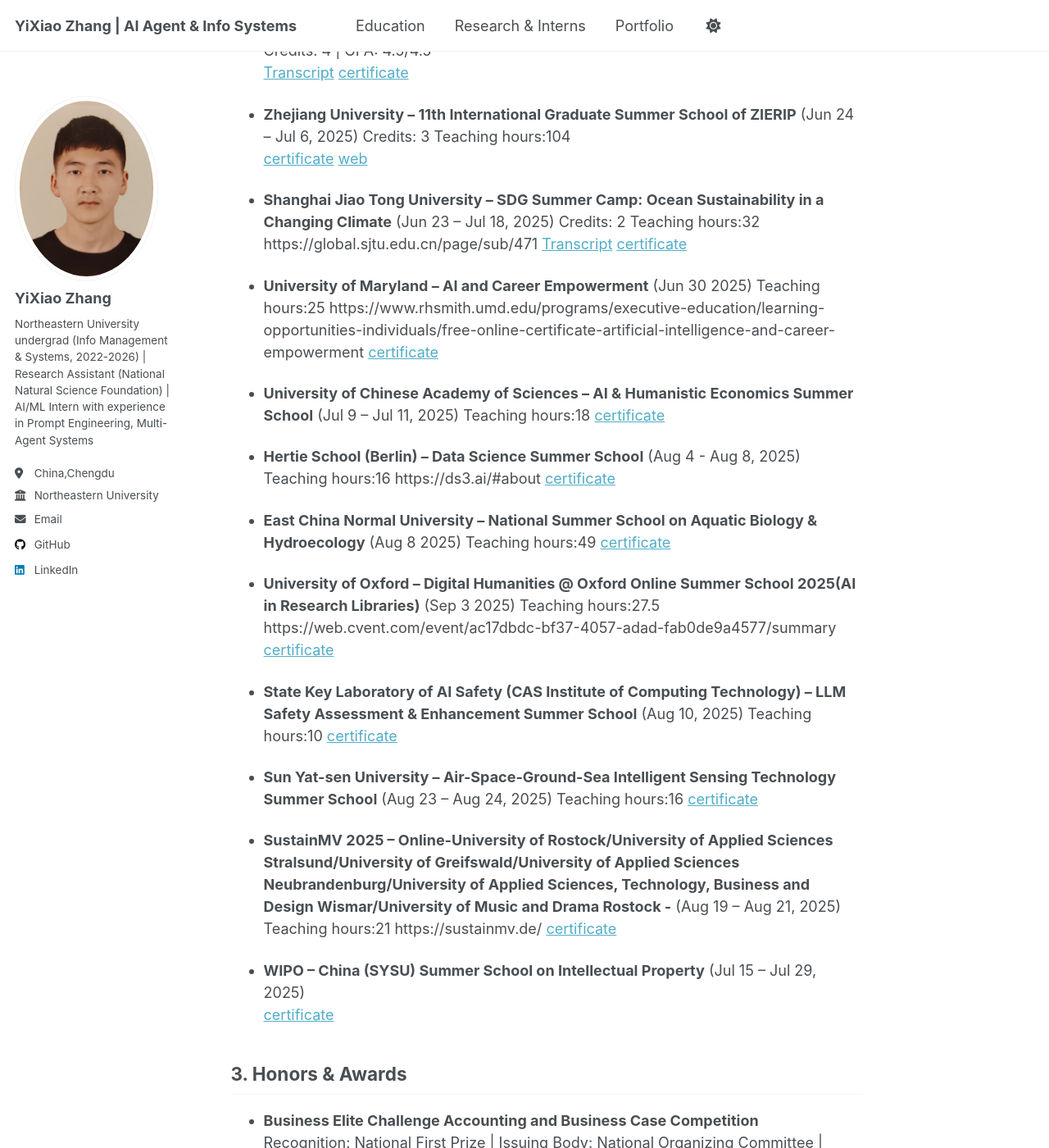
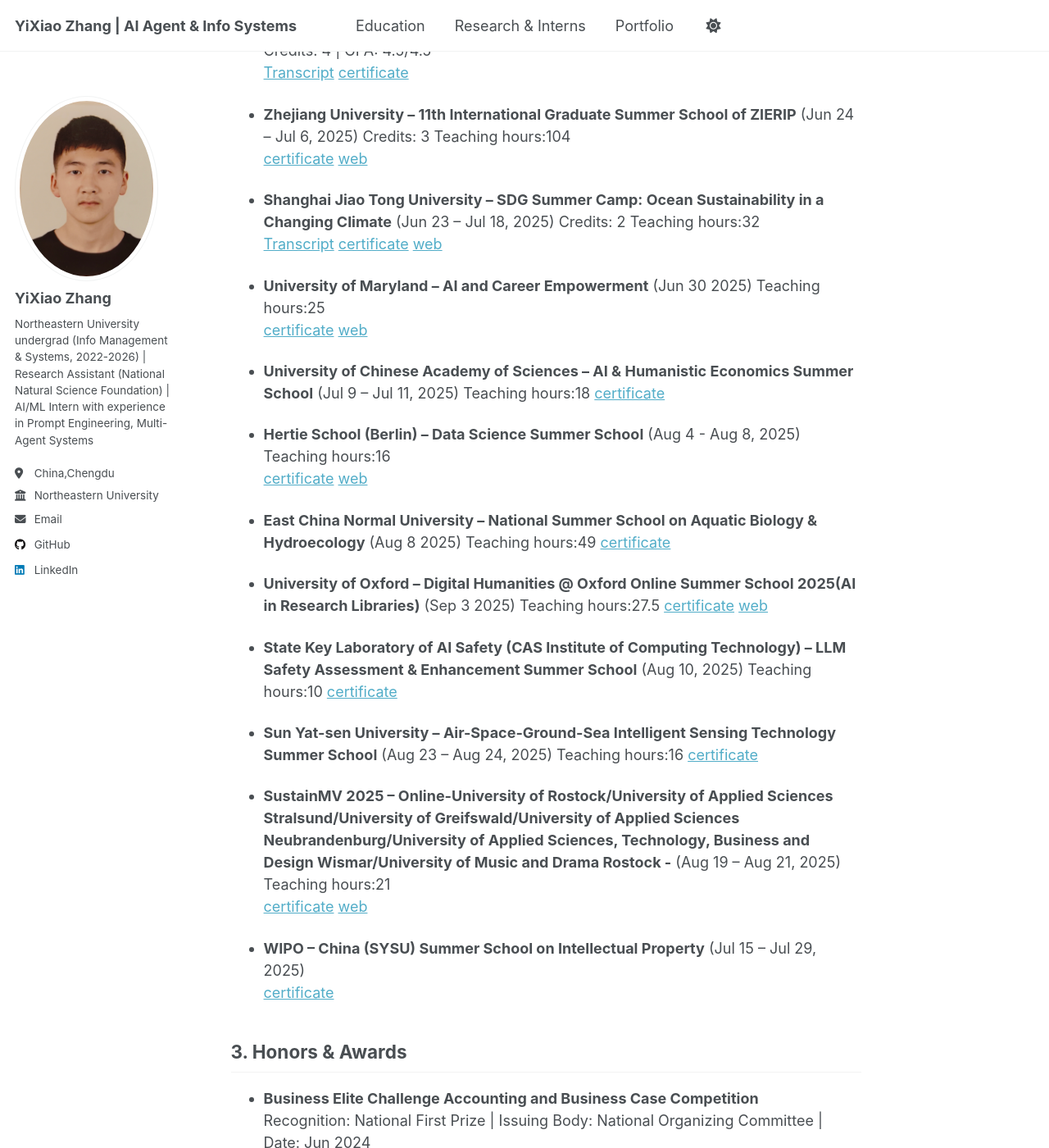
Before and after one commit to kiko022/kiko022.github.io, a Jekyll site: the page built from _pages/education.md, in a window 1280 px wide and 1400 px high, scrolled down 717 px. Shown: the whole window at 82% size. Built offline with Jekyll 4.4.1, drawn with Linux system fonts in a browser that asks for light colours; a script that is not in the unit is left out.

Commit message:
Update education.md

```diff
--- a/_pages/education.md
+++ b/_pages/education.md
@@ -30,24 +30,28 @@
   [certificate](/files/certificate/4_certificate_q13558882230@outlook.com_1756454036468_1.pdf)
   [web](https://sdg-gss.zju.edu.cn/Intelligenttechnologypromotessustainabledevelopment/main.psp)
 
-- **Shanghai Jiao Tong University – SDG Summer Camp: Ocean Sustainability in a Changing Climate** (Jun 23 – Jul 18, 2025)  Credits: 2  Teaching hours:32  https://global.sjtu.edu.cn/page/sub/471
+- **Shanghai Jiao Tong University – SDG Summer Camp: Ocean Sustainability in a Changing Climate** (Jun 23 – Jul 18, 2025)  Credits: 2  Teaching hours:32
   [Transcript](/files/certificate/YiXiao Zhang.pdf)
   [certificate](/files/certificate/27b2c7de1205ad968fb3a0f6716cac9af3c0221c936909f81c9a1eee3dfc134e.png)
+  [web](https://global.sjtu.edu.cn/page/sub/471)
 
-- **University of Maryland – AI and Career Empowerment** (Jun 30 2025)  Teaching hours:25  https://www.rhsmith.umd.edu/programs/executive-education/learning-opportunities-individuals/free-online-certificate-artificial-intelligence-and-career-empowerment
+- **University of Maryland – AI and Career Empowerment** (Jun 30 2025)  Teaching hours:25
   [certificate](/files/certificate/ai-and-career-empowerment-yixiao-zhang.pdf)
+  [web](https://www.rhsmith.umd.edu/programs/executive-education/learning-opportunities-individuals/free-online-certificate-artificial-intelligence-and-career-empowerment)
 
 - **University of Chinese Academy of Sciences – AI & Humanistic Economics Summer School** (Jul 9 – Jul 11, 2025)  Teaching hours:18
   [certificate](/files/certificate/18202429280_ZYX.pdf)
 
-- **Hertie School (Berlin) – Data Science Summer School** (Aug 4 - Aug 8, 2025) Teaching hours:16  https://ds3.ai/#about
+- **Hertie School (Berlin) – Data Science Summer School** (Aug 4 - Aug 8, 2025) Teaching hours:16
   [certificate](/files/certificate/DS3_Certificate.png)
+  [web](https://ds3.ai/#about)
 
 - **East China Normal University – National Summer School on Aquatic Biology & Hydroecology** (Aug 8 2025)  Teaching hours:49
   [certificate](/files/certificate/张一枭-结业证书.pdf)
 
-- **University of Oxford – Digital Humanities @ Oxford  Online Summer School 2025(AI in Research Libraries)** (Sep 3 2025)   Teaching hours:27.5 https://web.cvent.com/event/ac17dbdc-bf37-4057-adad-fab0de9a4577/summary
+- **University of Oxford – Digital Humanities @ Oxford  Online Summer School 2025(AI in Research Libraries)** (Sep 3 2025)   Teaching hours:27.5
   [certificate](/files/certificate/YiXiao Zhang_DHOxSS 2025 Attendance Certificate_03.09.25.pdf)
+  [web](https://web.cvent.com/event/ac17dbdc-bf37-4057-adad-fab0de9a4577/summary)
 
 - **State Key Laboratory of AI Safety (CAS Institute of Computing Technology) – LLM Safety Assessment & Enhancement Summer School** (Aug 10, 2025) Teaching hours:10
   [certificate](/files/certificate/thumbnail_结业证书--算法安全--张一枭.png)
@@ -55,8 +59,9 @@
 - **Sun Yat-sen University – Air-Space-Ground-Sea Intelligent Sensing Technology Summer School** (Aug 23 – Aug 24, 2025) Teaching hours:16
   [certificate](/files/certificate/张一枭.jpg)
 
-- **SustainMV 2025 – Online-University of Rostock/University of Applied Sciences Stralsund/University of Greifswald/University of Applied Sciences Neubrandenburg/University of Applied Sciences, Technology, Business and Design Wismar/University of Music and Drama Rostock -** (Aug 19 – Aug 21, 2025)  Teaching hours:21   https://sustainmv.de/
+- **SustainMV 2025 – Online-University of Rostock/University of Applied Sciences Stralsund/University of Greifswald/University of Applied Sciences Neubrandenburg/University of Applied Sciences, Technology, Business and Design Wismar/University of Music and Drama Rostock -** (Aug 19 – Aug 21, 2025)  Teaching hours:21
   [certificate](/files/certificate/Certificate_YiXiaoZhang.pdf)
+  [web](https://sustainmv.de/)
 
 - **WIPO – China (SYSU) Summer School on Intellectual Property** (Jul 15 – Jul 29, 2025)
   [certificate](/files/certificate/wipo-sysu-ip-2025.pdf)
```
